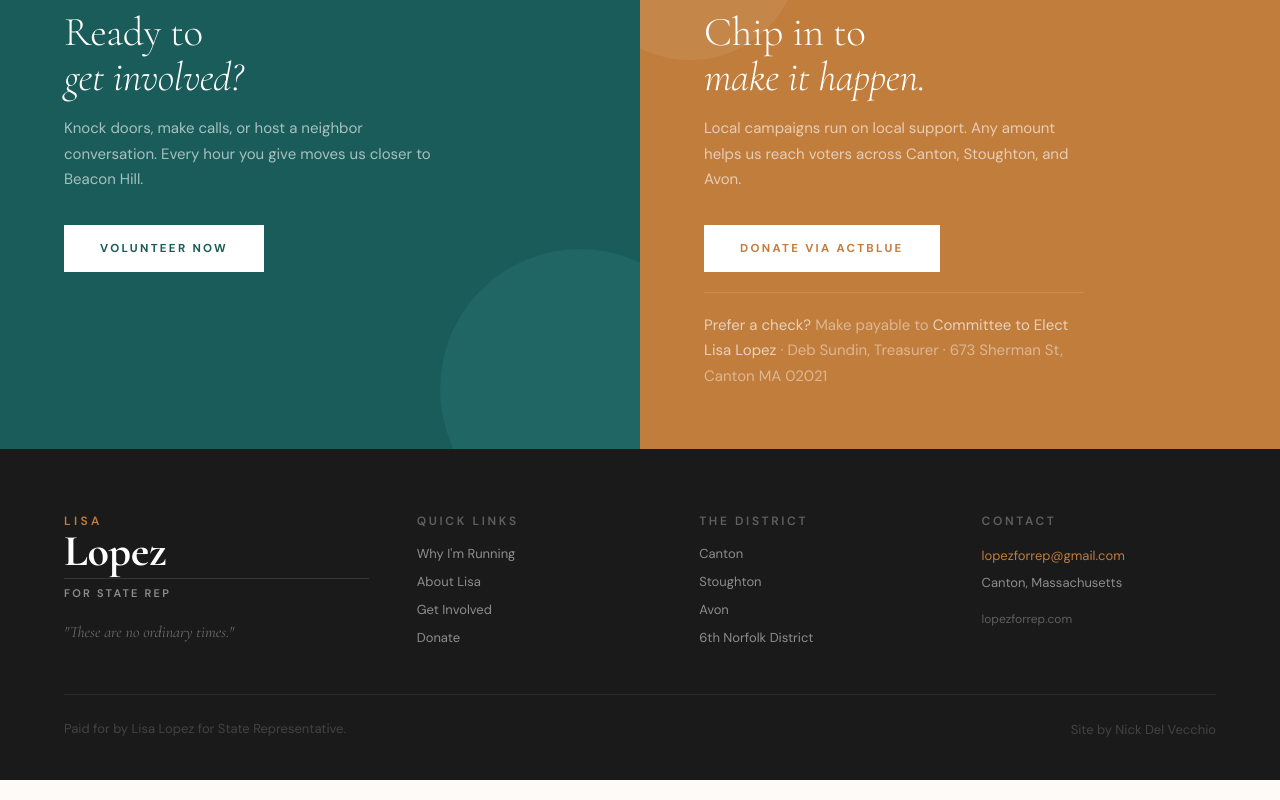
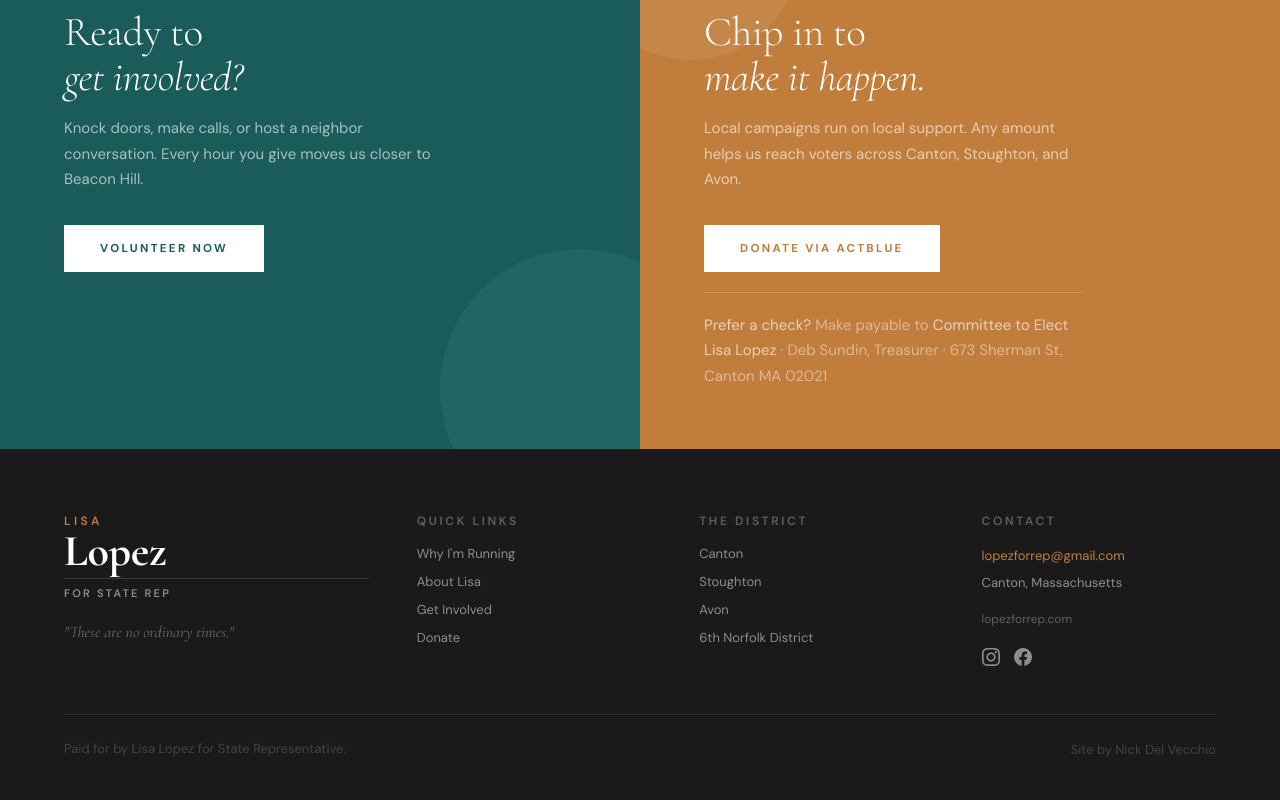
Before and after one commit to nickdelv/lopez-campaign-site, a plain HTML site: page index.html in a window 1280 px wide. Shown: the part 4497-5297 px from the top of the page. Drawn offline with nearby package versions, Linux system fonts and the light colour scheme.

Commit message:
add social links to footer

```diff
--- a/components/footer.html
+++ b/components/footer.html
@@ -63,6 +63,34 @@
           >lopezforrep.com</a
         >
       </div>
+      <div class="footer-social">
+        <a
+          href="https://www.instagram.com/lopezforrep"
+          class="footer-social-link"
+          target="_blank"
+          rel="noopener noreferrer"
+        >
+          <img
+            src="assets/icons/instagram.svg"
+            alt="Instagram"
+            width="18"
+            height="18"
+          />
+        </a>
+        <a
+          href="https://www.facebook.com/profile.php?id=61582754796489"
+          class="footer-social-link"
+          target="_blank"
+          rel="noopener noreferrer"
+        >
+          <img
+            src="assets/icons/facebook.svg"
+            alt="Facebook"
+            width="18"
+            height="18"
+          />
+        </a>
+      </div>
     </div>
   </div>
   <div class="footer-bottom">
--- a/css/shared.css
+++ b/css/shared.css
@@ -269,6 +269,24 @@ footer {
 .footer-contact-item a {
   color: var(--amber);
   text-decoration: none;
+}
+.footer-social {
+  display: flex;
+  gap: 14px;
+  align-items: center;
+  margin-top: 18px;
+}
+.footer-social-link {
+  display: flex;
+  align-items: center;
+  opacity: 0.5;
+  transition: opacity 0.2s;
+}
+.footer-social-link:hover {
+  opacity: 1;
+}
+.footer-social-link img {
+  display: block;
 }
 .footer-bottom {
   display: flex;
```
Also changed, not shown: assets/icons/facebook.svg (added), assets/icons/instagram.svg (added).
